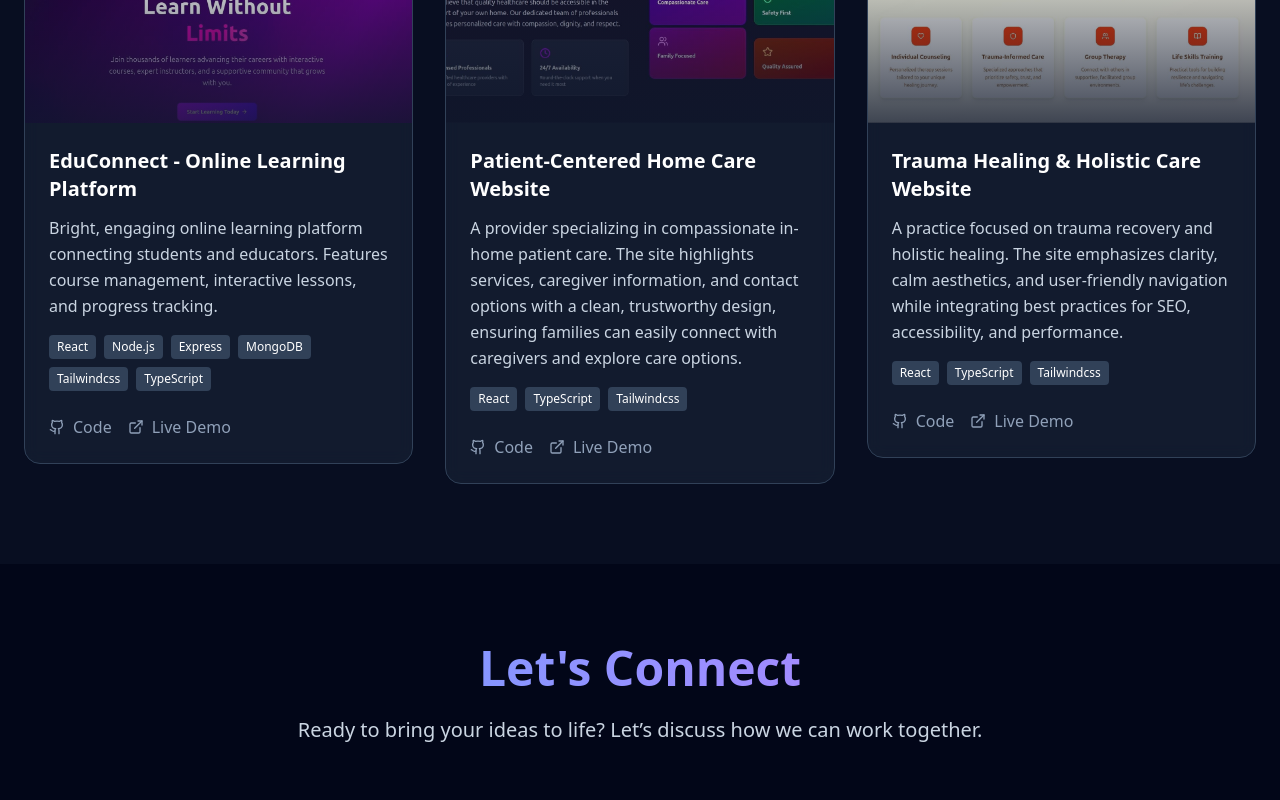
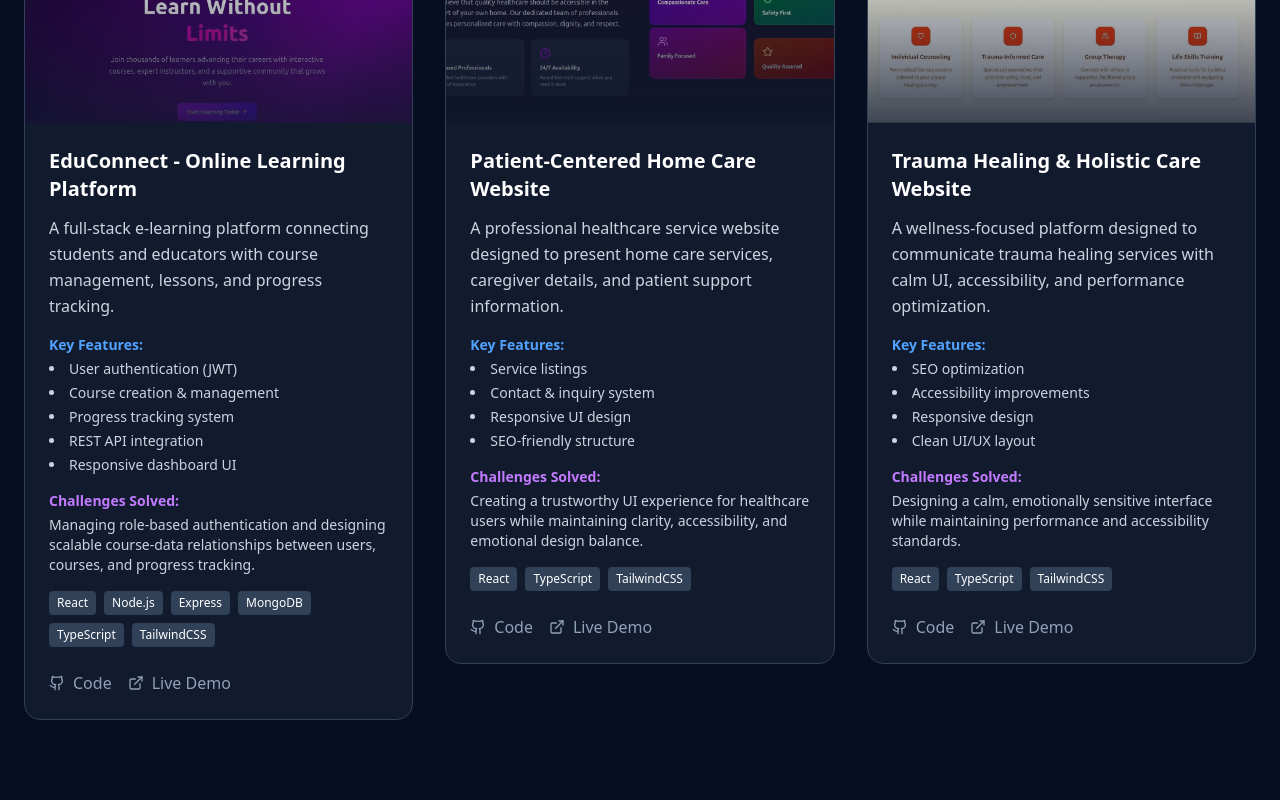
Before and after one commit to shedrack-okunda/my-portfolio, a React (Vite) app: page / in a window 1280 px wide. Shown: the part 3200-4000 px from the top of the page. Built offline with nearby package versions, Linux system fonts and the light colour scheme.

Commit message:
feat: add project features and challenges sections for better context

```diff
--- a/src/components/sections/Projects.tsx
+++ b/src/components/sections/Projects.tsx
@@ -66,6 +66,8 @@ const Projects: React.FC = () => {
 							id,
 							title,
 							description,
+							features,
+							challenges,
 							technologies,
 							category,
 							imageUrl,
@@ -107,8 +109,36 @@ const Projects: React.FC = () => {
 											{description}
 										</p>
 
+										{features && (
+											<div className="mt-4 space-y-1">
+												<p className="text-sm text-blue-400 font-semibold">
+													Key Features:
+												</p>
+												<ul className="text-sm text-slate-300 list-disc list-inside space-y-1">
+													{features.map(
+														(feature, i) => (
+															<li key={i}>
+																{feature}
+															</li>
+														),
+													)}
+												</ul>
+											</div>
+										)}
+
+										{challenges && (
+											<div className="mt-4">
+												<p className="text-sm text-purple-400 font-semibold">
+													Challenges Solved:
+												</p>
+												<p className="text-sm text-slate-300 mt-1">
+													{challenges}
+												</p>
+											</div>
+										)}
+
 										{/* Tech Stack */}
-										<div className="flex flex-wrap gap-2 mb-6">
+										<div className="flex flex-wrap gap-2 mt-4 mb-6">
 											{technologies.map((tech, index) => (
 												<span
 													key={index}
@@ -146,7 +176,7 @@ const Projects: React.FC = () => {
 									</div>
 								</div>
 							</motion.div>
-						)
+						),
 					)}
 				</motion.div>
 			</div>
--- a/src/config/projects.ts
+++ b/src/config/projects.ts
@@ -7,6 +7,8 @@ export interface Project {
 	githubUrl?: string;
 	liveUrl?: string;
 	category: "fullstack" | "frontend" | "backend";
+	features?: string[];
+	challenges?: string;
 }
 
 export const PROJECTS: Project[] = [
@@ -14,37 +16,76 @@ export const PROJECTS: Project[] = [
 		id: "0",
 		title: "EduConnect - Online Learning Platform",
 		description:
-			"Bright, engaging online learning platform connecting students and educators. Features course management, interactive lessons, and progress tracking.",
+			"A full-stack e-learning platform connecting students and educators with course management, lessons, and progress tracking.",
+
+		features: [
+			"User authentication (JWT)",
+			"Course creation & management",
+			"Progress tracking system",
+			"REST API integration",
+			"Responsive dashboard UI",
+		],
+
+		challenges:
+			"Managing role-based authentication and designing scalable course-data relationships between users, courses, and progress tracking.",
+
 		technologies: [
 			"React",
 			"Node.js",
 			"Express",
 			"MongoDB",
-			"Tailwindcss",
 			"TypeScript",
+			"TailwindCSS",
 		],
+
 		imageUrl: "/images/educonnect.jpeg",
 		githubUrl: "https://github.com/shedrack-okunda/EduConnect.git",
 		liveUrl: "https://edu-connect-orcin.vercel.app/",
 		category: "fullstack",
 	},
+
 	{
 		id: "1",
 		title: "Patient-Centered Home Care Website",
 		description:
-			"A provider specializing in compassionate in-home patient care. The site highlights services, caregiver information, and contact options with a clean, trustworthy design, ensuring families can easily connect with caregivers and explore care options.",
-		technologies: ["React", "TypeScript", "Tailwindcss"],
+			"A professional healthcare service website designed to present home care services, caregiver details, and patient support information.",
+
+		features: [
+			"Service listings",
+			"Contact & inquiry system",
+			"Responsive UI design",
+			"SEO-friendly structure",
+		],
+
+		challenges:
+			"Creating a trustworthy UI experience for healthcare users while maintaining clarity, accessibility, and emotional design balance.",
+
+		technologies: ["React", "TypeScript", "TailwindCSS"],
+
 		imageUrl: "/images/unity.jpeg",
 		githubUrl: "https://github.com/shedrack-okunda/Unity-HomeCare-Services",
 		liveUrl: "https://unity-homecare.vercel.app/",
 		category: "frontend",
 	},
+
 	{
 		id: "2",
 		title: "Trauma Healing & Holistic Care Website",
 		description:
-			"A practice focused on trauma recovery and holistic healing. The site emphasizes clarity, calm aesthetics, and user-friendly navigation while integrating best practices for SEO, accessibility, and performance.",
-		technologies: ["React", "TypeScript", "Tailwindcss"],
+			"A wellness-focused platform designed to communicate trauma healing services with calm UI, accessibility, and performance optimization.",
+
+		features: [
+			"SEO optimization",
+			"Accessibility improvements",
+			"Responsive design",
+			"Clean UI/UX layout",
+		],
+
+		challenges:
+			"Designing a calm, emotionally sensitive interface while maintaining performance and accessibility standards.",
+
+		technologies: ["React", "TypeScript", "TailwindCSS"],
+
 		imageUrl: "/images/tullier.jpeg",
 		githubUrl: "https://github.com/shedrack-okunda/Tullier.git",
 		liveUrl: "https://tullierwellness.vercel.app/",
```
